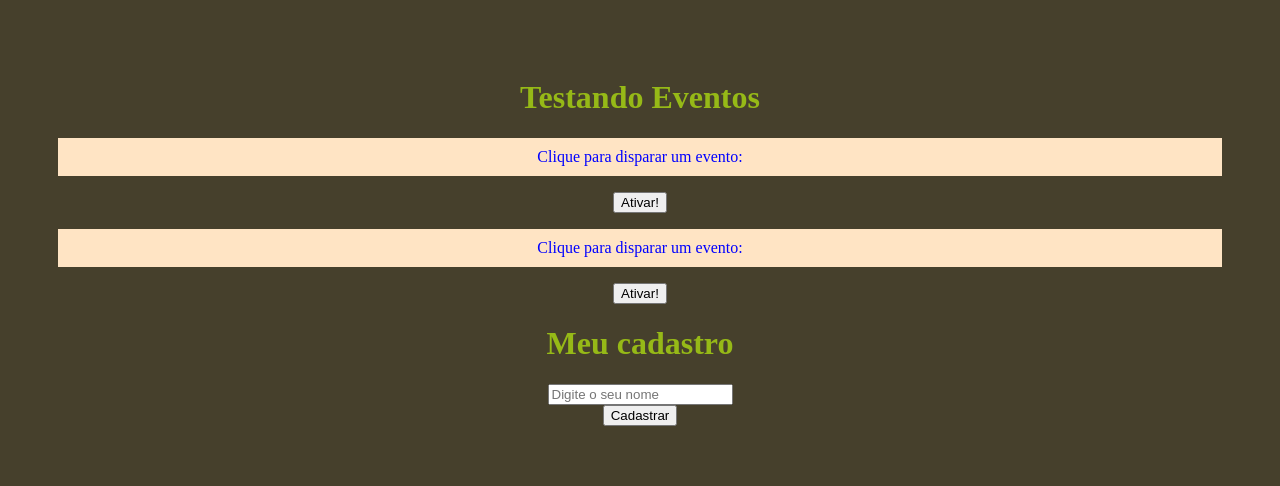
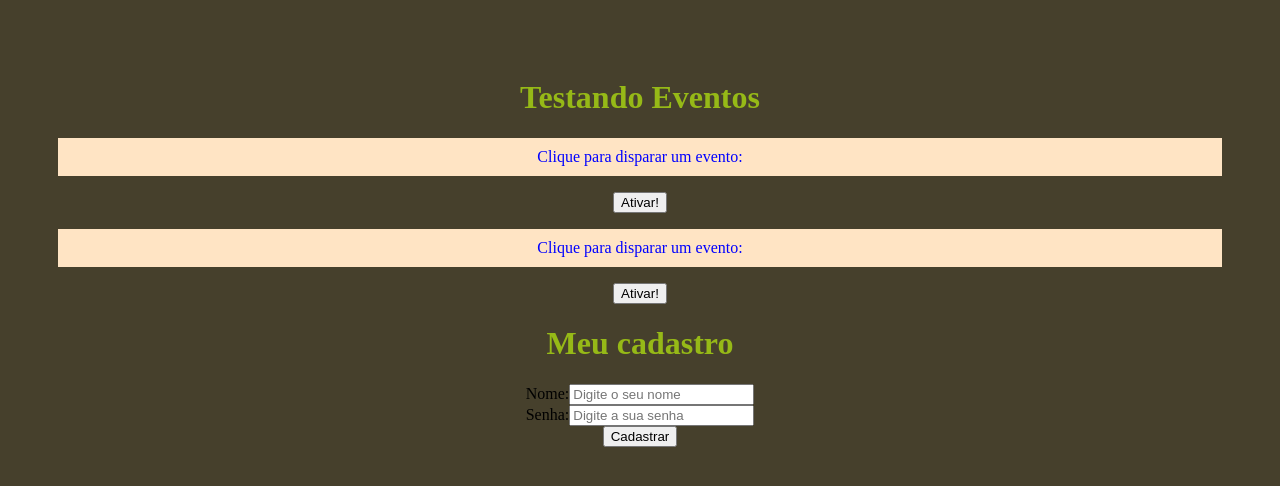
Before and after one commit to marcosCappelli/reactcurso, a React (Create React App) app in the folder reactcosts/: page / in a window 1280 px wide. Shown: the top 486 px of the page. Built offline with nearby package versions, Linux system fonts and the light colour scheme.

Commit message:
commit useState hook

```diff
--- a/reactcosts/src/components/Form.js
+++ b/reactcosts/src/components/Form.js
@@ -1,17 +1,42 @@
+
+import { useState } from "react"
+
 function Form() {
 
     function cadastrarUsuario(event) {
         //Usado esse event para evitar envio "submit"
         event.preventDefault()
+        console.log(name)
         console.log("Cadastrou o osuário!")
+        console.log(`Usuário ${name} foi cadastrado com a senha: ${password}`)
     }
+
+    const [name, setName] = useState()
+    const [password, setPassword] = useState()
 
     return (
         <div>
             <h1>Meu cadastro</h1>
             <form onSubmit={cadastrarUsuario}>
                 <div>
-                    <input type="text" placeholder="Digite o seu nome" />
+                    <label htmlFor="name">Nome:</label>
+                    <input
+                    type="text"
+                    id="name"
+                    naem="name"
+                     placeholder="Digite o seu nome"
+                     onChange={(e) => setName(e.target.value)}
+                     />
+                </div>
+                <div>
+                    <label htmlFor="password">Senha:</label>
+                    <input
+                     type="password"
+                     id="password"
+                     name="password"
+                      placeholder="Digite a sua senha"
+                      onChange={(e) => setPassword(e.target.value)}
+                      />
                 </div>
                 <div>
                     <input type="submit" value="Cadastrar" />
```
